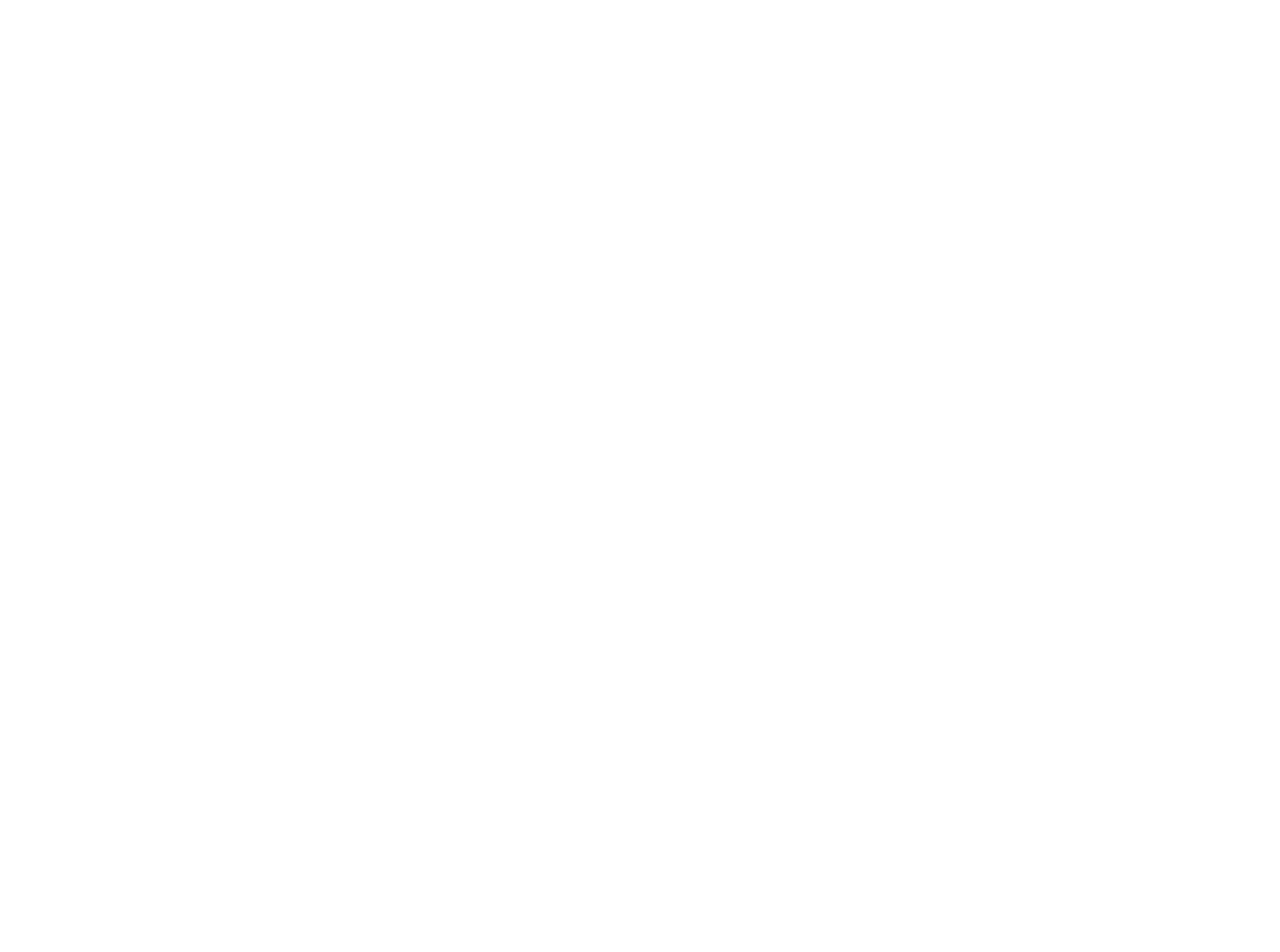
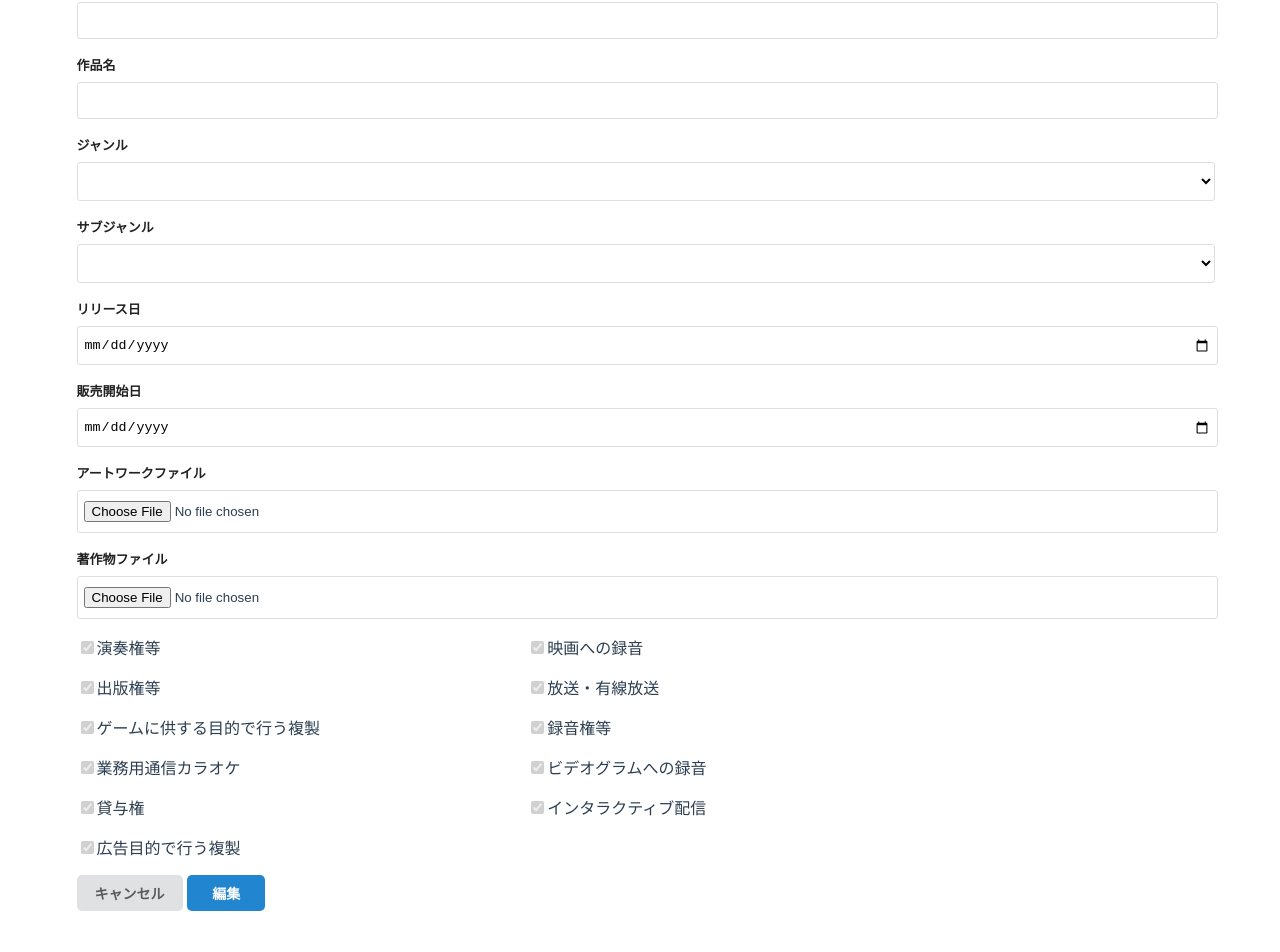
Before and after one commit to cuongnn97/vue_practice, a Vue app in the folder modal-project/: page /creative_works/edit in a window 1280 px wide. Before the commit this address had no page. Shown: the part 230-1182 px from the top of the page. Before the commit the page ends 800 px from the top, so only its background shows below. Built offline with nearby package versions, Linux system fonts and the light colour scheme; no server answers.

Commit message:
update edit copyright

```diff
--- a/modal-project/src/router/index.js
+++ b/modal-project/src/router/index.js
@@ -11,6 +11,7 @@
 import Login from '../views/sony/Login.vue'
 import CopyrightRegistration from '../views/sony/copyrightRegistration/CopyrightRegistration.vue'
 import CopyrightEdit from '../views/sony/copyrightRegistration/CopyrightEdit.vue'
+import CreativeWorksEdit from '../views/sony/creativeWorks/CreativeWorksEdit.vue'
 
 import GroupRegistration from '../views/sony/groupRegistration/GroupRegistration.vue'
 import GroupEdit from '../views/sony/groupRegistration/GroupEdit.vue'
@@ -103,6 +104,11 @@
     name: 'CopyrightEdit',
     component: CopyrightEdit
   },
+  {
+    path: '/creative_works/edit',
+    name: 'CreativeWorksEdit',
+    component: CreativeWorksEdit
+  },
 
   //END SONY
   //redirect
--- /dev/null
+++ b/modal-project/src/views/sony/creativeWorks/CreativeWorksEdit.vue
@@ -0,0 +1,317 @@
+<template>
+  <div>
+    <Header :rightMenu="true" />
+    <div class="main-content">
+      <div class="container">
+        <div class="content">
+          <h1>
+            著作物登録
+          </h1>
+          <div class="fields">
+            <label>作曲者名</label><br /><br />
+            <div
+              v-for="user in creativeWorkFromDb.creator_ids"
+              :key="user"
+              class="radio-field"
+            >
+              <input
+                v-model="formElements.composerName"
+                :value="user"
+                type="radio"
+                disabled
+              />
+              <span>{{ user }}</span>
+            </div>
+          </div>
+          <div class="fields">
+            <label>作品名フリガナ</label>
+            <input
+              v-model="creativeWorkFromDb.name_kana"
+              id="input-text"
+              type="text"
+            />
+          </div>
+          <div class="fields">
+            <label>作品名</label>
+            <input
+              v-model="creativeWorkFromDb.name"
+              id="input-text"
+              type="text"
+            />
+          </div>
+          <div class="fields">
+            <label>ジャンル</label>
+            <select
+              name="genres"
+              id="genres"
+              @change="onChangeGenre($event)"
+              v-model="creativeWorkFromDb.genre"
+            >
+              <option value="0"></option>
+              <option :value="creativeWorkFromDb.genre" selected>{{
+                creativeWorkFromDb.genre
+              }}</option>
+            </select>
+          </div>
+          <div class="fields">
+            <label>サブジャンル</label>
+            <select
+              name="subGenres"
+              id="subGenres"
+              v-model="creativeWorkFromDb.sub_genre"
+            >
+              <option value="0"></option>
+              <option :value="creativeWorkFromDb.sub_genre" selected>{{
+                creativeWorkFromDb.sub_genre
+              }}</option>
+            </select>
+          </div>
+          <div class="fields">
+            <label>リリース日</label>
+            <input
+              v-model="creativeWorkFromDb.release_date"
+              id="input-text"
+              type="date"
+            />
+          </div>
+          <div class="fields">
+            <label>販売開始日</label>
+            <input
+              v-model="creativeWorkFromDb.sale_start_date"
+              id="input-text"
+              type="date"
+            />
+          </div>
+          <div class="fields">
+            <label>アートワークファイル</label>
+            <input
+              @change="onFileChange($event, 'artworkFile')"
+              id="input-text"
+              type="file"
+            />
+          </div>
+          <div class="fields">
+            <label>著作物ファイル</label>
+            <input
+              @change="onFileChange($event, 'copyrightFile')"
+              id="input-text"
+              type="file"
+            />
+          </div>
+          <div class="fields">
+            <div
+              v-for="copyrightCategory in copyrightCategories"
+              :key="copyrightCategory.id"
+              class="checkbox-field"
+            >
+              <input
+                :value="copyrightCategory.id"
+                @change="addCategory(copyrightCategory.id)"
+                class="checkbox-input"
+                type="checkbox"
+                checked
+                disabled
+              />
+              <span>{{ copyrightCategory.name }}</span>
+            </div>
+          </div>
+          <div class="action-form">
+            <a class="cancel-button" href="/homepage">キャンセル</a>
+            <a class="register-button" @click="editCreativeWork">編集</a>
+          </div>
+        </div>
+      </div>
+      <Footer />
+    </div>
+  </div>
+</template>
+<script>
+import Header from '../Header'
+import Footer from '../Footer'
+import axios from 'axios'
+export default {
+  data() {
+    return {
+      formElements: {
+        composerName: '',
+        coAuthors: [{ name: '', displayFlag: false }],
+        workFurigana: '',
+        title: '',
+        genre: '',
+        subGenre: '',
+        releaseDate: '',
+        startDate: '',
+        artworkFile: null,
+        copyrightFile: null,
+        copyrightCategories: []
+      },
+      creativeWorkFromDb: [],
+      copyrightCategories: [
+        { id: 1, name: '演奏権等' },
+        { id: 2, name: '映画への録音' },
+        { id: 3, name: '出版権等' },
+        { id: 4, name: '放送・有線放送' },
+        { id: 5, name: 'ゲームに供する目的で行う複製' },
+        { id: 6, name: '録音権等' },
+        { id: 7, name: '業務用通信カラオケ' },
+        { id: 8, name: 'ビデオグラムへの録音' },
+        { id: 9, name: '貸与権' },
+        { id: 10, name: 'インタラクティブ配信' },
+        { id: 11, name: '広告目的で行う複製' }
+      ]
+    }
+  },
+  methods: {
+    editCreativeWork() {},
+    changeDateFormat() {}
+  },
+  created() {
+    axios
+      .get(
+        'https://9gfglk4kul.execute-api.ap-northeast-1.amazonaws.com/prod/v1/creative_works/' +
+          this.$route.query.creative_work_id
+      )
+      .then(response => {
+        this.creativeWorkFromDb = response.data
+        this.creativeWorkFromDb.release_date = this.creativeWorkFromDb.release_date.substring(0, 4) + '-' + this.creativeWorkFromDb.release_date.substring(4, this.creativeWorkFromDb.release_date.length);
+        this.creativeWorkFromDb.release_date = this.creativeWorkFromDb.release_date.substring(0, 7) + '-' + this.creativeWorkFromDb.release_date.substring(7, this.creativeWorkFromDb.release_date.length);
+        this.creativeWorkFromDb.sale_start_date = this.creativeWorkFromDb.sale_start_date.substring(0, 4) + '-' + this.creativeWorkFromDb.sale_start_date.substring(4, this.creativeWorkFromDb.sale_start_date.length);
+        this.creativeWorkFromDb.sale_start_date = this.creativeWorkFromDb.sale_start_date.substring(0, 7) + '-' + this.creativeWorkFromDb.sale_start_date.substring(7, this.creativeWorkFromDb.sale_start_date.length);
+      })
+  },
+  components: {
+    Header,
+    Footer
+  }
+}
+</script>
+<style scoped>
+body {
+  font-family: sans-serif;
+}
+.main-content {
+  margin-top: 2rem;
+  width: 100%;
+  position: relative;
+  height: fit-content;
+}
+.container {
+  width: 1127px;
+  margin: 0 auto;
+  padding-bottom: 10rem;
+}
+.content h1 {
+  width: 100%;
+  color: #00b5ad;
+  text-align: left;
+  border-bottom: 2px solid #00b5ad;
+  padding-bottom: 0.21428571rem;
+}
+.fields {
+  margin-bottom: 1rem;
+}
+.fields label {
+  color: #000000de;
+  font-size: 13px;
+  font-family: sans-serif;
+  font-weight: bold;
+  width: 100%;
+  float: left;
+  text-align: left;
+  margin-bottom: 0.5rem;
+}
+#input-text {
+  width: 100%;
+  padding: 10px 6px;
+  border: 1px solid #dedede;
+  border-radius: 3px;
+}
+input[id*='input-text-coauthor'] {
+  width: 50%;
+  margin-bottom: 1rem;
+  padding: 10px 6px;
+  border: 1px solid #dedede;
+  border-radius: 3px;
+  float: left;
+}
+input[id*='input-button'] {
+  float: left;
+  padding: 11px 18px;
+  margin-left: 0.5rem;
+  background-color: #e0e1e2;
+  border: none;
+  border-radius: 5px;
+  font-weight: bold;
+  color: #00000099;
+  cursor: pointer;
+}
+input[id*='input-button-delete'] {
+  float: left;
+  padding: 11px 18px;
+  margin-left: 0.5rem;
+  background-color: #e0e1e2;
+  border: none;
+  border-radius: 5px;
+  font-weight: bold;
+  color: #00000099;
+  cursor: pointer;
+}
+.radio-field {
+  width: 40%;
+  float: left;
+  text-align: left;
+  margin-bottom: 1rem;
+}
+.fields select {
+  width: 101%;
+  padding: 10px 6px;
+  border: 1px solid #dedede;
+  border-radius: 3px;
+  background-color: white;
+}
+.checkbox-field {
+  width: 40%;
+  float: left;
+  text-align: left;
+  margin-bottom: 1rem;
+  background-color: white;
+}
+.action-form {
+  width: 100%;
+  display: inline-block;
+  text-align: left;
+}
+.cancel-button {
+  float: left;
+  padding: 8px 18px;
+  background-color: #e0e1e2;
+  border: none;
+  border-radius: 5px;
+  font-weight: bold;
+  font-size: 14px;
+  color: #00000099;
+  cursor: pointer;
+  text-decoration: none;
+}
+.register-button {
+  float: left;
+  background-color: #2185d0;
+  text-decoration: none;
+  color: white;
+  padding: 8px 25px;
+  border-radius: 5px;
+  font-weight: bold;
+  font-size: 14px;
+  margin-left: 0.3rem;
+}
+@media screen and (max-width: 1199px) {
+  .container {
+    width: 933px;
+  }
+}
+@media screen and (max-width: 993px) {
+  .container {
+    width: 723px;
+  }
+}
+</style>
--- a/modal-project/src/views/sony/groupRegistration/GroupEdit.vue
+++ b/modal-project/src/views/sony/groupRegistration/GroupEdit.vue
@@ -96,7 +96,7 @@
   height: 100vh;
 }
 .container {
-  width: 60%;
+  width: 1127px;
   margin: 0 auto;
 }
 .content h1 {
@@ -153,10 +153,14 @@
   margin-left: 0.3rem;
   border: none;
 }
-@media screen and (max-width: 1280px) {
+@media screen and (max-width: 1199px) {
   .container {
-    width: 100%;
-    margin: 0 auto;
+    width: 933px;
+  }
+}
+@media screen and (max-width: 993px) {
+  .container {
+    width: 723px;
   }
 }
 </style>
--- a/modal-project/src/views/sony/groupRegistration/GroupInformation.vue
+++ b/modal-project/src/views/sony/groupRegistration/GroupInformation.vue
@@ -95,7 +95,7 @@
   width: 100%;
 }
 .container {
-  width: 60%;
+  width: 1127px;
   margin: 0 auto;
 }
 .content h1 {
@@ -156,10 +156,14 @@
   font-size: 14px;
   margin-left: 0.5rem;
 }
-@media screen and (max-width: 1280px) {
+@media screen and (max-width: 1199px) {
   .container {
-    width: 100%;
-    margin: 0 auto;
+    width: 933px;
+  }
+}
+@media screen and (max-width: 993px) {
+  .container {
+    width: 723px;
   }
 }
 </style>
--- a/modal-project/src/views/sony/groupRegistration/GroupRegistration.vue
+++ b/modal-project/src/views/sony/groupRegistration/GroupRegistration.vue
@@ -83,7 +83,7 @@
   height: 100vh;
 }
 .container {
-  width: 60%;
+  width: 1127px;
   margin: 0 auto;
 }
 .content h1 {
@@ -140,10 +140,14 @@
   margin-left: 0.3rem;
   border: none;
 }
-@media screen and (max-width: 1280px) {
+@media screen and (max-width: 1199px) {
   .container {
-    width: 100%;
-    margin: 0 auto;
+    width: 933px;
+  }
+}
+@media screen and (max-width: 993px) {
+  .container {
+    width: 723px;
   }
 }
 </style>
--- a/modal-project/src/views/sony/publisherRegistration/PublisherEdit.vue
+++ b/modal-project/src/views/sony/publisherRegistration/PublisherEdit.vue
@@ -107,7 +107,7 @@
   height: 100vh;
 }
 .container {
-  width: 60%;
+  width: 1127px;
   margin: 0 auto;
 }
 .content h1 {
@@ -164,10 +164,14 @@
   margin-left: 0.3rem;
   border: none;
 }
-@media screen and (max-width: 1280px) {
+@media screen and (max-width: 1199px) {
   .container {
-    width: 100%;
-    margin: 0 auto;
+    width: 933px;
+  }
+}
+@media screen and (max-width: 993px) {
+  .container {
+    width: 723px;
   }
 }
 </style>
```
Also changed, not shown: modal-project/src/views/sony/copyrightRegistration/CopyrightRegistration.vue (+8 -4 lines), modal-project/src/views/sony/homepage/components/CopyrightOwned.vue (+16 -32 lines), modal-project/src/views/sony/publisherRegistration/PublisherInformation.vue (+8 -4 lines), modal-project/src/views/sony/publisherRegistration/PublisherRegistration.vue (+8 -4 lines).
